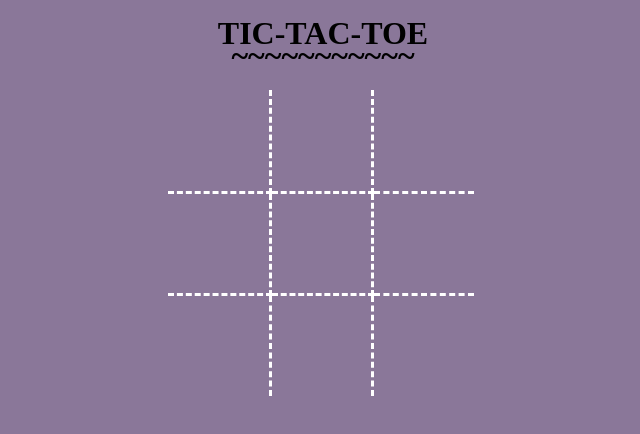
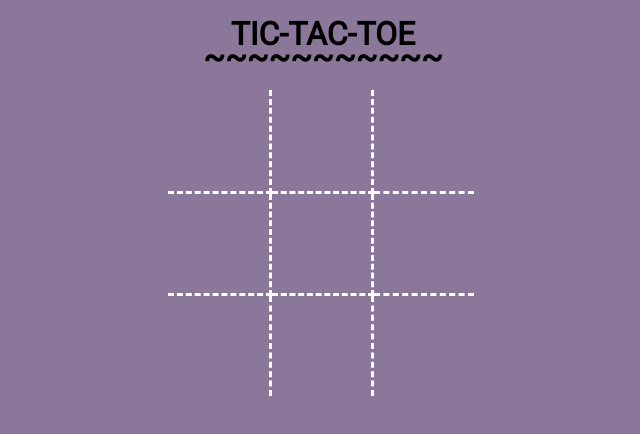
Before and after one commit to garvit-bhardwaj/Tictactoe, a plain HTML site: page index.html in a window 1280 px wide. Shown: the whole page, without its empty margins (317-957 px from the left). Drawn offline with Linux system fonts and the light colour scheme.

Commit message:
added font style to h1 tag

```diff
--- a/index.html
+++ b/index.html
@@ -6,6 +6,12 @@
     <link rel="stylesheet" href="style.css">
     <title>Tic-tac-toe</title>
     <link rel="icon" type="image/png" href="favicon.png">
+    <link href="https://fonts.googleapis.com/css2?family=Roboto&display=swap" rel="stylesheet">
+    <style>
+        h1{
+        font-family: 'Roboto', sans-serif;
+        }
+    </style>
 </head>
 <body>
     <h1>TIC-TAC-TOE</h1>
```
